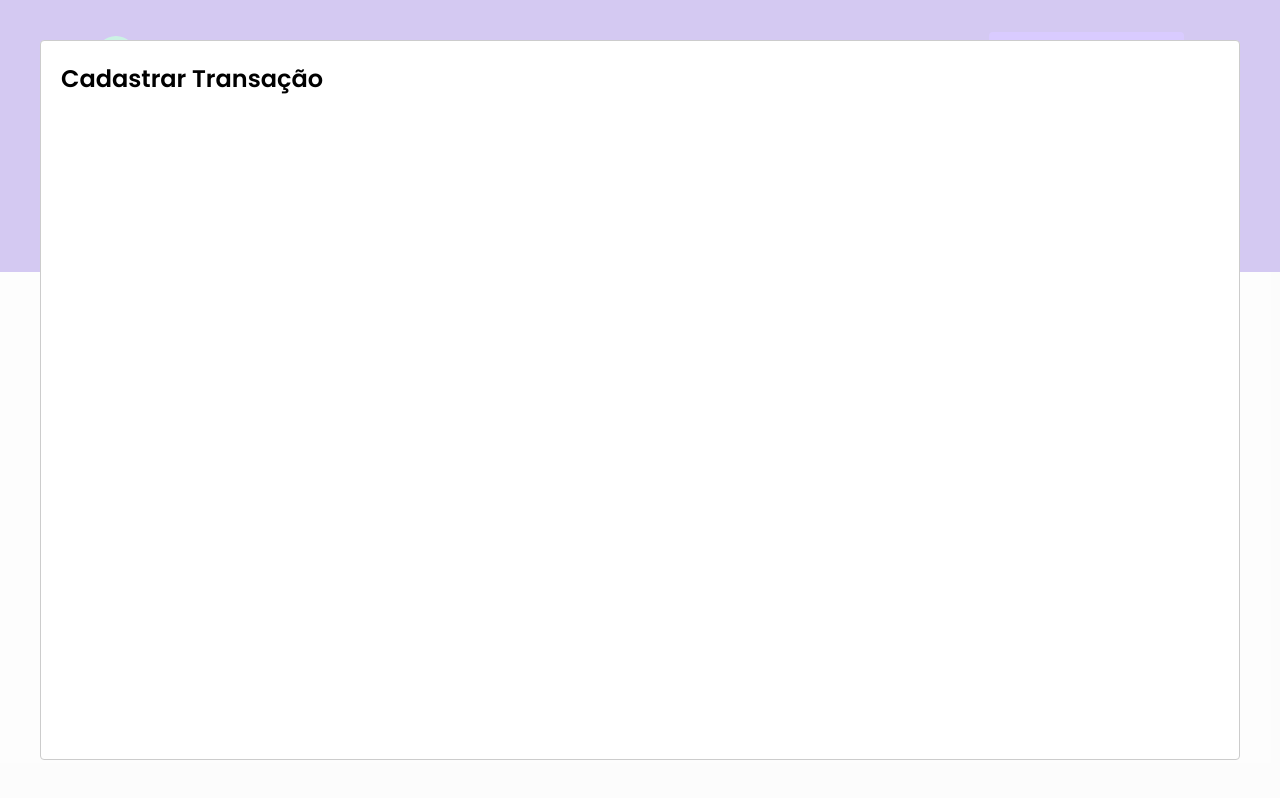
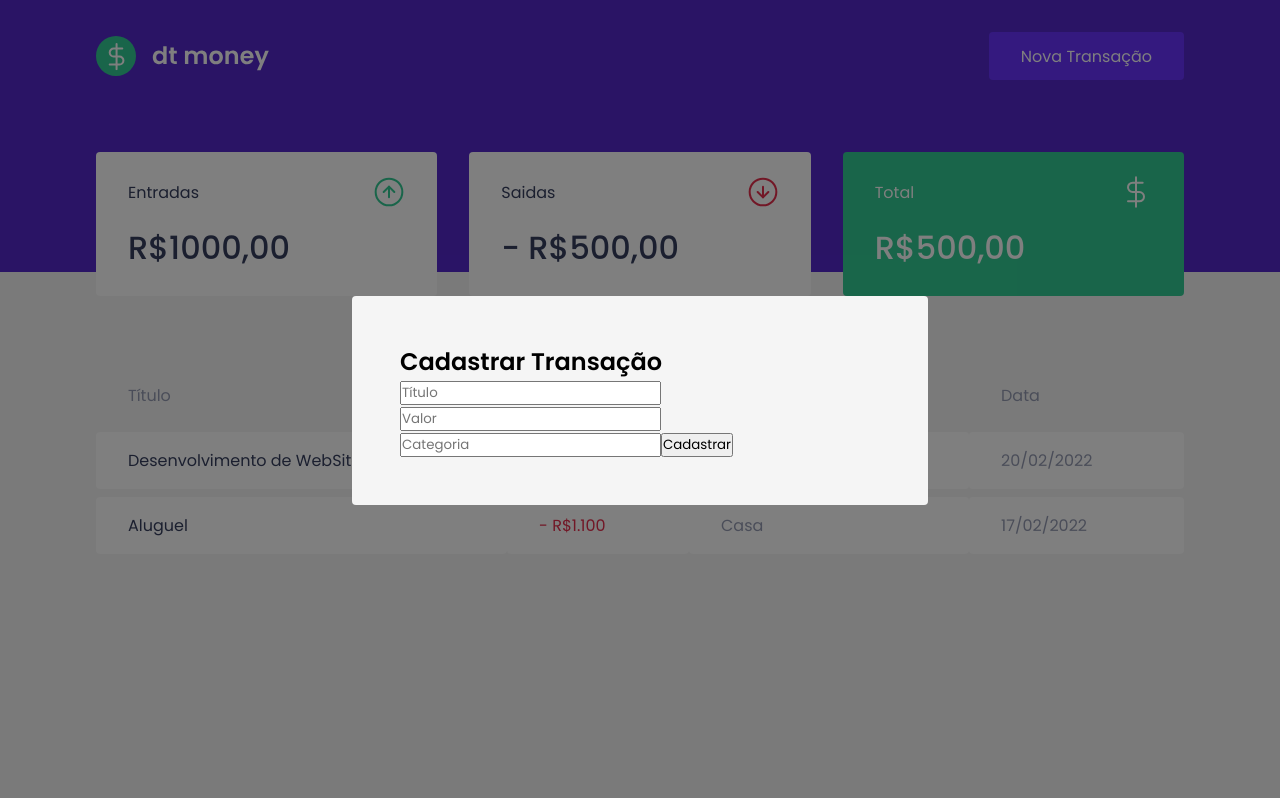
Before and after one commit to manoelvieira0/dtmoney, a React (Create React App) app: page / in a window 1280 px wide. Both pictures are taken after a click on the button "Nova Transação". Built offline with nearby package versions, Linux system fonts and the light colour scheme; no server answers; what miragejs would draw is missing.

Commit message:
Estrutura do formulário

```diff
--- a/src/App.tsx
+++ b/src/App.tsx
@@ -3,6 +3,8 @@ import { Header } from "./components/Header";
 import Modal from 'react-modal'
 import { GlobalStyle } from "./styles/global";
 import { useState } from "react";
+import { NewTransactionsModal } from "./components/NewTransactionsModal";
+
 
 Modal.setAppElement('#root');
 
@@ -21,10 +23,8 @@ export function App() {
   return (
     <>
       <Header onOpenNewTransactionModal={handleOpenNewTransactionsModal} />
-      <Modal isOpen={isNewTransactionsModalOpen} onRequestClose={handleCloseNewTransactionsModal}>
-        <h2>Cadastrar Transação</h2>
-      </Modal>
       <Dashboard />
+      <NewTransactionsModal isOpen={isNewTransactionsModalOpen} onRequestClose={handleCloseNewTransactionsModal} />
       <GlobalStyle />
     </>
   );
--- a/src/components/NewTransactionsModal/index.tsx
+++ b/src/components/NewTransactionsModal/index.tsx
@@ -0,0 +1,26 @@
+import Modal from 'react-modal';
+import { Container } from './styles';
+
+interface NewTransactionsModalProps {
+    isOpen: boolean;
+    onRequestClose: () => void;
+}
+
+export function NewTransactionsModal({ isOpen, onRequestClose }: NewTransactionsModalProps) {
+    return (
+        <Modal
+        isOpen={isOpen}
+        onRequestClose={onRequestClose}
+        overlayClassName="react-modal-overlay"
+        className="react-modal-content"
+        >
+            <Container>
+                <h2>Cadastrar Transação</h2>
+                <input placeholder="Título"/>
+                <input placeholder="Valor" type="number"/>
+                <input placeholder="Categoria"/>
+                <button type="submit">Cadastrar</button>
+            </Container>
+        </Modal>
+    );
+}
--- a/src/components/NewTransactionsModal/styles.ts
+++ b/src/components/NewTransactionsModal/styles.ts
@@ -1,5 +1,5 @@
 import styled from 'styled-components'
 
-export const Container = styled.div`
+export const Container = styled.form`
 
 `
--- a/src/styles/global.ts
+++ b/src/styles/global.ts
@@ -49,4 +49,24 @@ export const GlobalStyle = createGlobalStyle`
         opacity: 0.6;
         cursor: not-allowed;
     }
+
+    .react-modal-overlay {
+        background: rgba(0, 0, 0, 0.5);
+        position: fixed;
+        top: 0;
+        bottom: 0;
+        right: 0;
+        left: 0;
+        display: flex;
+        justify-content: center;
+        align-items: center;
+    }
+    .react-modal-content{
+        width: 100%;
+        max-width: 576px;
+        background: var(--background);
+        padding: 3rem;
+        position: relative;
+        border-radius: 0.25rem;
+    }
 `
```
